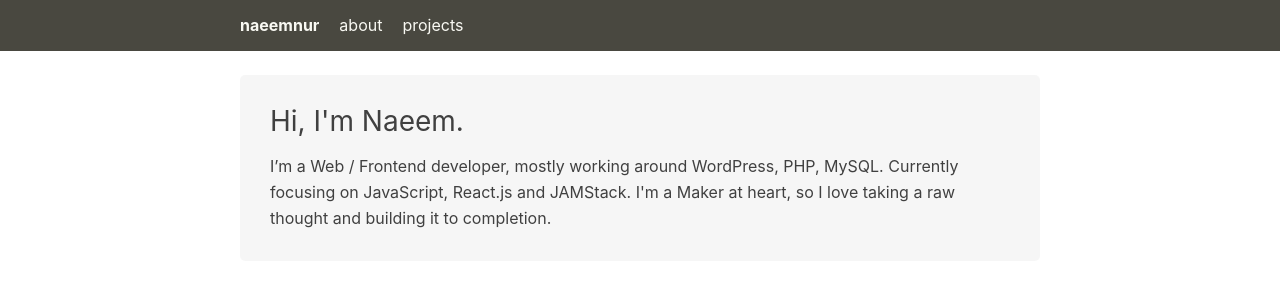
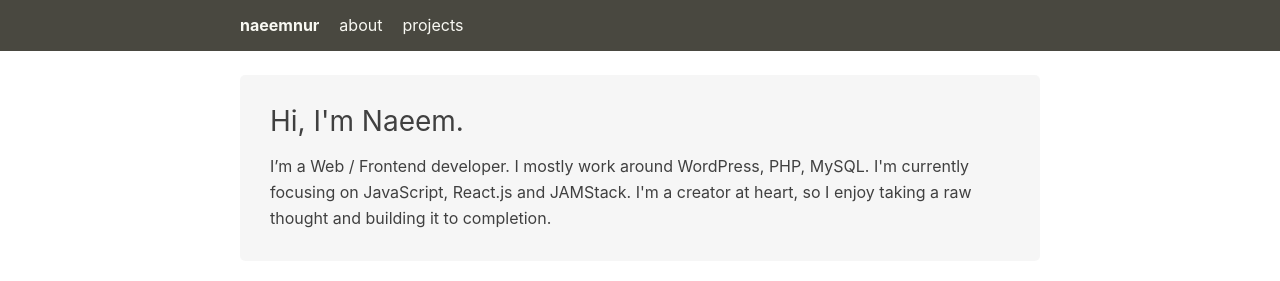
Before and after one commit to naeemnur/naeemnur.com, a React (Create React App) app: page / in a window 1280 px wide. Shown: the top 281 px of the page. Built offline with nearby package versions, Linux system fonts and the light colour scheme.

Commit message:
grammar fix

```diff
--- a/src/Home.js
+++ b/src/Home.js
@@ -21,7 +21,7 @@ class Home extends Component {
   render() {
     const loaded = this.state.isLoading;
     const pageTitle = "Hi, I'm Naeem.";
-    const pageContent = `I’m a Web / Frontend developer, mostly working around WordPress, PHP, MySQL. Currently focusing on JavaScript, React.js and JAMStack. I'm a Maker at heart, so I love taking a raw thought and building it to completion.`;
+    const pageContent = `I’m a Web / Frontend developer. I mostly work around WordPress, PHP, MySQL. I'm currently focusing on JavaScript, React.js and JAMStack. I'm a creator at heart, so I enjoy taking a raw thought and building it to completion.`;
     const projectHeading = "Featured Projects";
 
     return (
```
